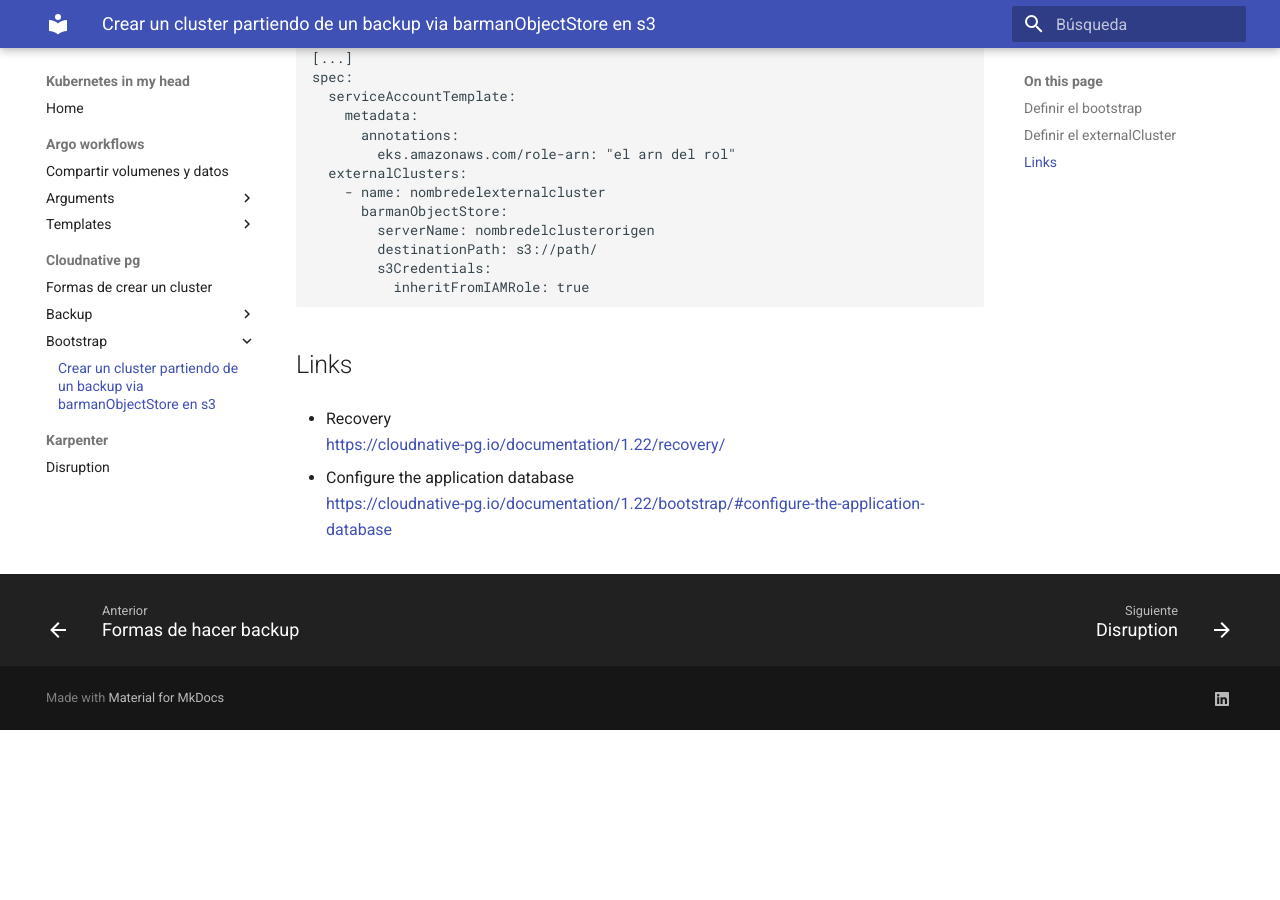
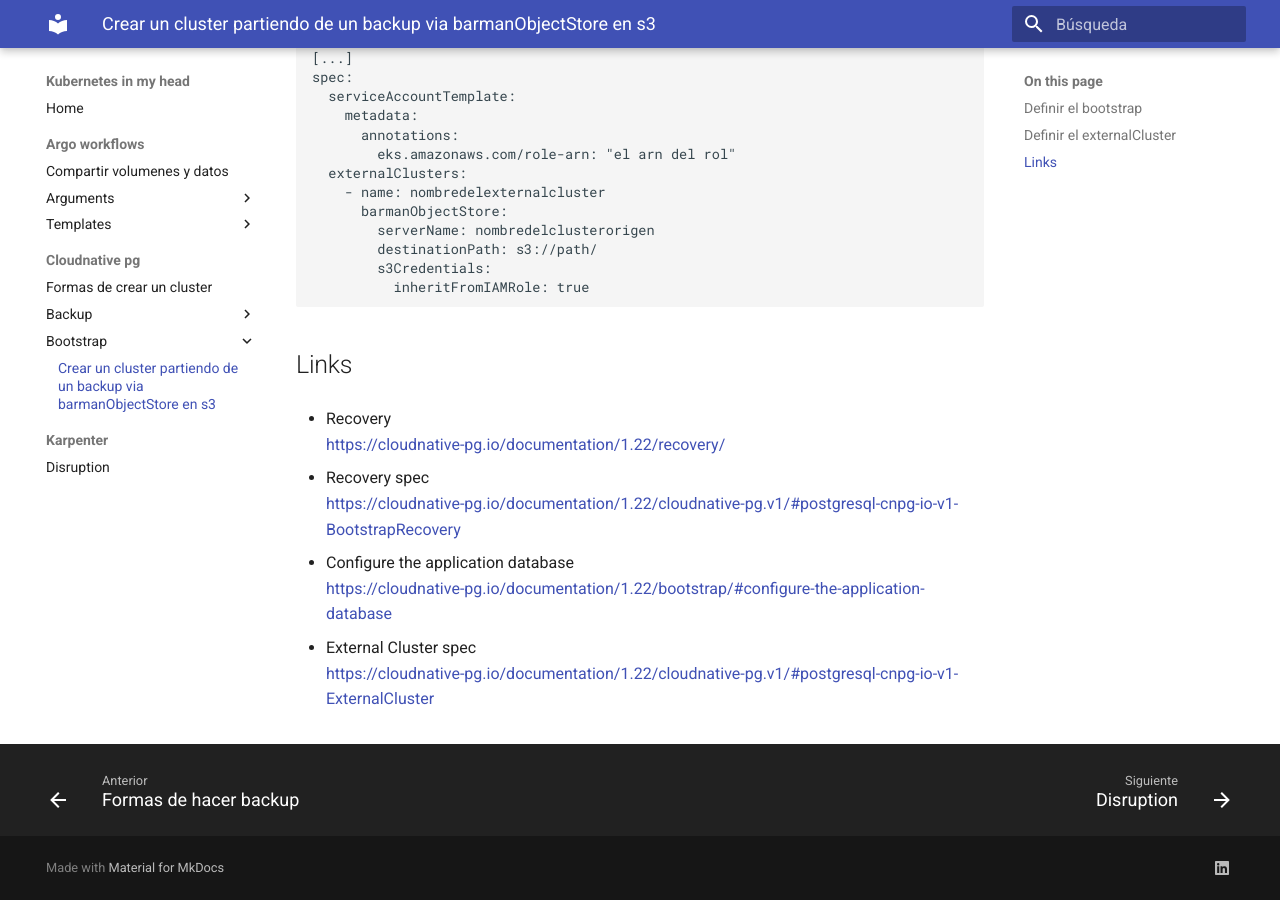
Before and after one commit to jorgelon/kubernetesinmyhead.net, an MkDocs documentation site: the page built from docs/cloudnative-pg/bootstrap/recovery-from-s3.md, in a window 1280 px wide and 900 px high, scrolled down 1776 px. Built offline with MkDocs 1.6.1 and Material for MkDocs 9.7.7, drawn with Linux system fonts in a browser that asks for light colours; before the commit the page ends 2506 px from its top, so only the background shows below that.

Commit message:
add recovery from s3

```diff
--- a/docs/cloudnative-pg/bootstrap/recovery-from-s3.md
+++ b/docs/cloudnative-pg/bootstrap/recovery-from-s3.md
@@ -87,5 +87,11 @@ spec:
 - Recovery
 <https://cloudnative-pg.io/documentation/1.22/recovery/>
 
+- Recovery spec
+<https://cloudnative-pg.io/documentation/1.22/cloudnative-pg.v1/#postgresql-cnpg-io-v1-BootstrapRecovery>
+
 - Configure the application database
 <https://cloudnative-pg.io/documentation/1.22/bootstrap/#configure-the-application-database>
+
+- External Cluster spec
+<https://cloudnative-pg.io/documentation/1.22/cloudnative-pg.v1/#postgresql-cnpg-io-v1-ExternalCluster>
```
